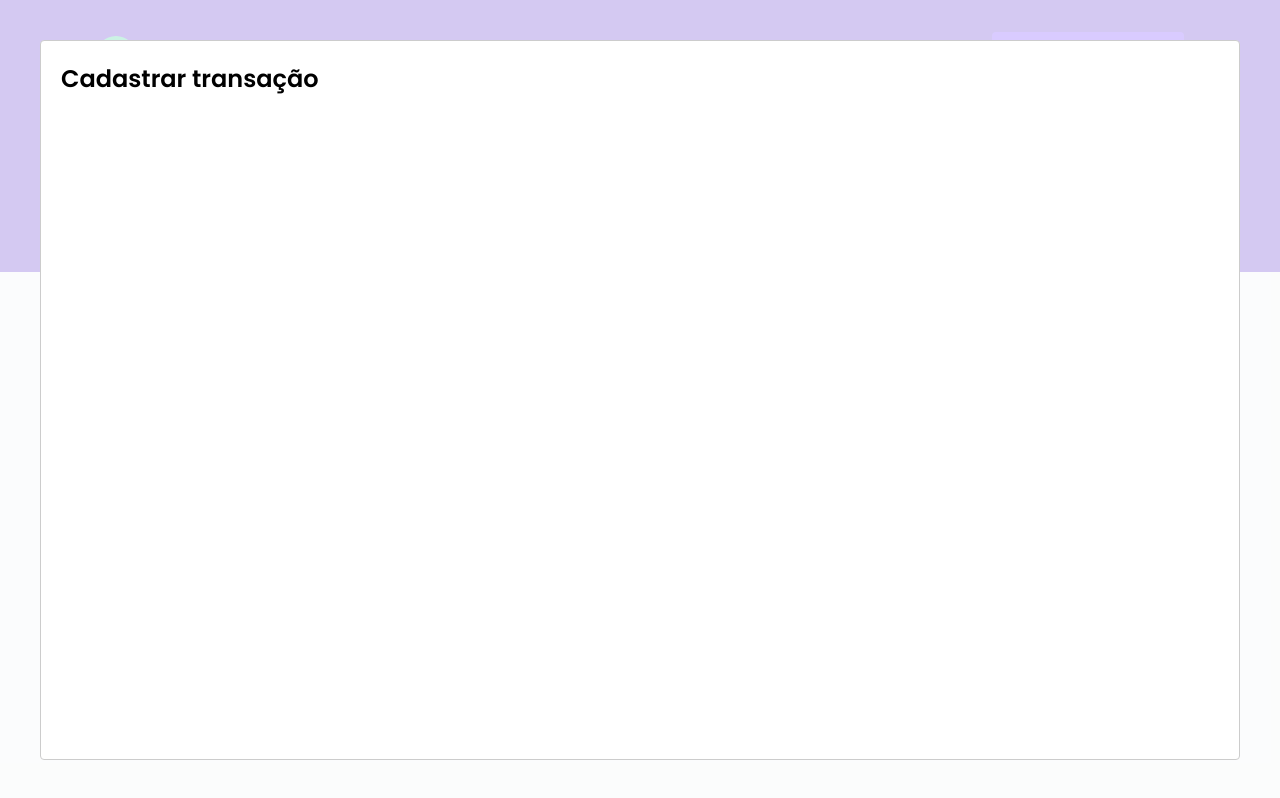
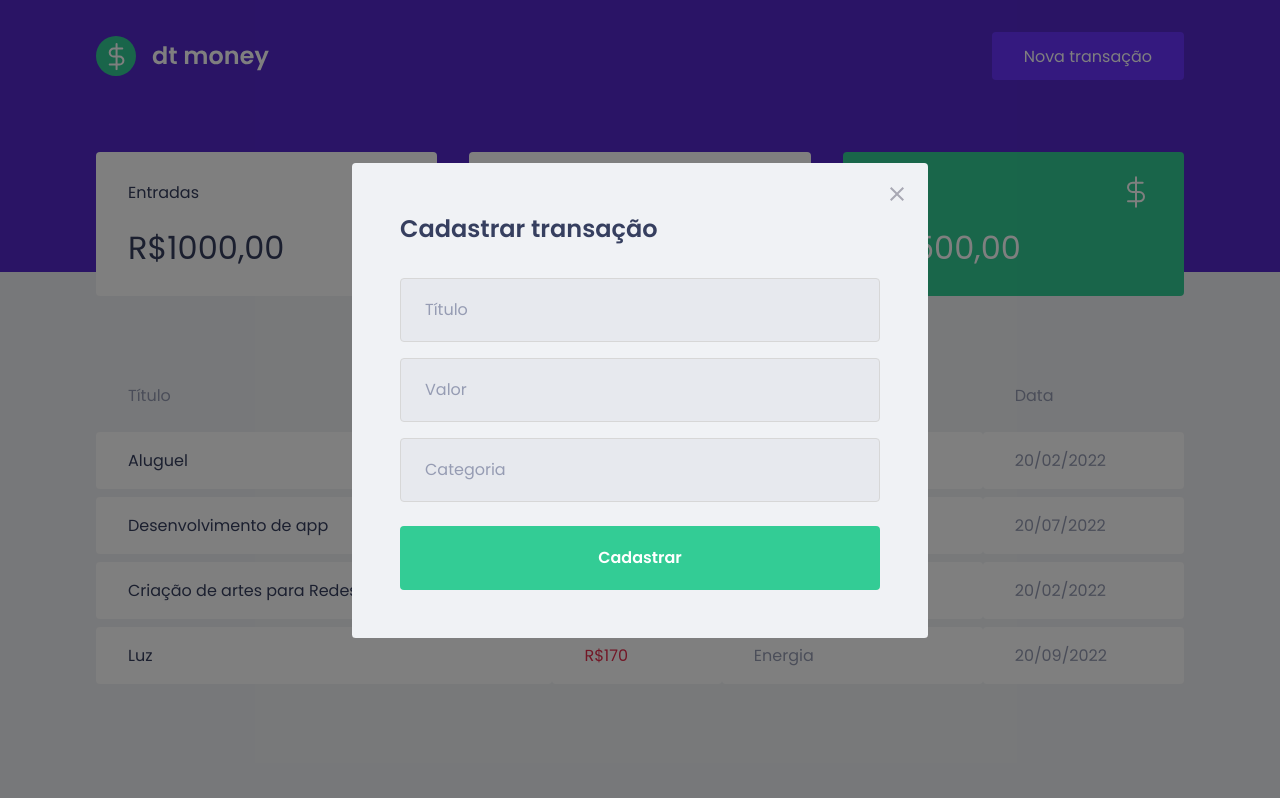
Before and after one commit to felipe-b-oliveira/dtmoney, a React (Vite) app: page / in a window 1280 px wide. Both pictures are taken after a click on the button "Nova transação". Built offline with nearby package versions, Linux system fonts and the light colour scheme; no server answers; what miragejs would draw is missing.

Commit message:
feat: Create and stylize 'NewTransactionModal'

```diff
--- a/src/components/NewTransactionModal/index.tsx
+++ b/src/components/NewTransactionModal/index.tsx
@@ -1,4 +1,6 @@
 import Modal from "react-modal";
+import closeImg from "../../assets/close.svg";
+import {Container} from "./styles";
 
 Modal.setAppElement('#root');
 
@@ -12,8 +14,37 @@
         <Modal
             isOpen={isOpen}
             onRequestClose={onRequestClose}
+            overlayClassName="react-modal-overlay"
+            className="react-modal-content"
         >
-            <h2>Cadastrar transação</h2>
+            <button
+                type="button"
+                onClick={onRequestClose}
+                className="react-modal-close"
+            >
+                <img src={closeImg} alt="Fechar modal" />
+            </button>
+
+            <Container>
+                <h2>Cadastrar transação</h2>
+
+                <input
+                    placeholder="Título"
+                />
+
+                <input
+                    type="number"
+                    placeholder="Valor"
+                />
+
+                <input
+                    placeholder="Categoria"
+                />
+
+                <button type="submit">
+                    Cadastrar
+                </button>
+            </Container>
         </Modal>
     );
 }
--- a/src/components/NewTransactionModal/styles.ts
+++ b/src/components/NewTransactionModal/styles.ts
@@ -1,3 +1,49 @@
 import styled from "styled-components";
 
-export const Container = styled.div``;
+export const Container = styled.form`
+    h2 {
+        color: var(--text-title);
+        font-size: 1.5rem;
+        margin-bottom: 2rem;
+    }
+
+    input {
+        width: 100%;
+        padding: 0 1.5rem;
+        height: 4rem;
+        border-radius: 0.25rem;
+
+        border: 1px solid #d7d7d7;
+        background: #e7e9ee;
+
+        font-weight: 400;
+        font-size: 1rem;
+
+        &::placeholder {
+            color: var(--text-body);
+        }
+
+        & + input {
+            margin-top: 1rem;
+        }
+    }
+
+    button[type="submit"] {
+        width: 100%;
+        padding: 0 1.5rem;
+        height: 4rem;
+        background: var(--green);
+        color: #FFF;
+        border-radius: 0.25rem;
+        border: 0;
+        font-size: 1rem;
+        margin-top: 1.5rem;
+        font-weight: 600;
+
+        transition: filter 0.2s;
+
+        &:hover {
+            filter: brightness(0.9);
+        }
+    }
+`;
--- a/src/styles/global.ts
+++ b/src/styles/global.ts
@@ -55,4 +55,41 @@
         opacity: 0.6;
         cursor: not-allowed;
     }
+
+    .react-modal-overlay {
+        background: rgba(0, 0, 0, 0.5);
+
+        position: fixed;
+        top: 0;
+        bottom: 0;
+        right: 0;
+        left: 0;
+
+        display: flex;
+        align-items: center;
+        justify-content: center;
+    }
+
+    .react-modal-content {
+        width: 100%;
+        max-width: 576px;
+        background: var(--background);
+        padding: 3rem;
+        position: relative;
+        border-radius: 0.24rem;
+    }
+
+    .react-modal-close {
+        position: absolute;
+        right: 1.5rem;
+        top: 1.5rem;
+        border: 0;
+        background: transparent;
+
+        transition: filter 0.2s;
+
+        &:hover {
+            filter: brightness(0.8);
+        }
+    }
 `
```
